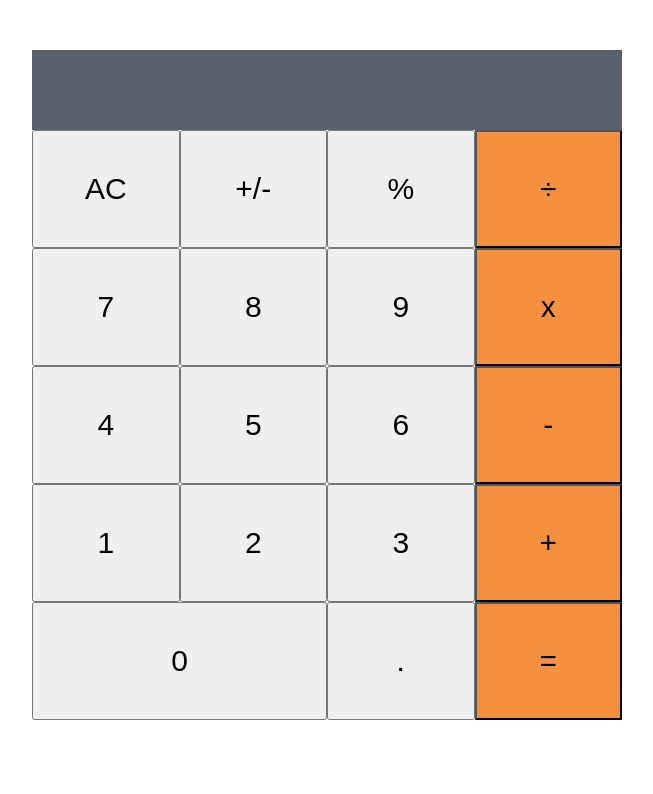
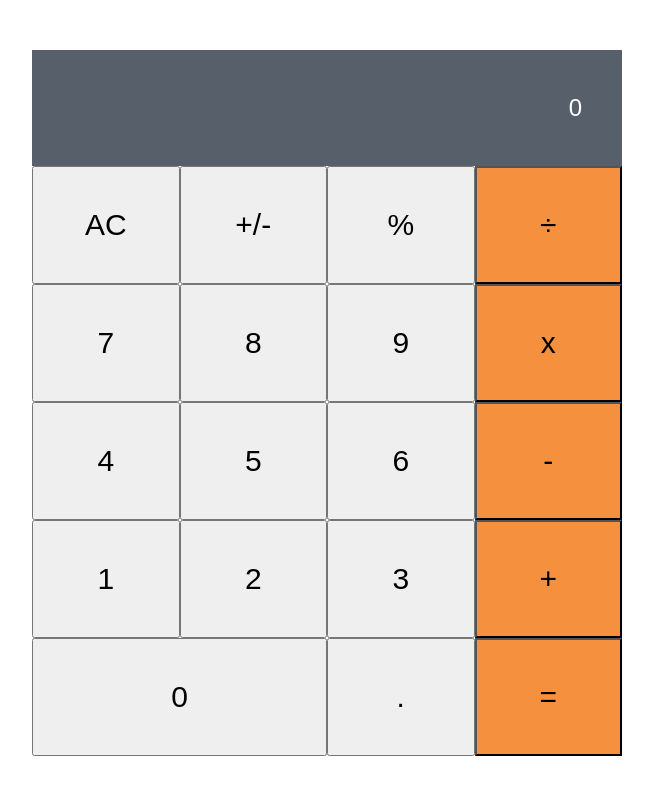
Before and after one commit to ismailakinkunmi/math-magician, a React (Create React App) app: page / in a window 1280 px wide. Shown: the top 794 px of the page, without its empty margins (313-966 px from the left). Built offline with nearby package versions, Linux system fonts and the light colour scheme.

Commit message:
Code refactory in Calculator.js

```diff
--- a/src/App.js
+++ b/src/App.js
@@ -2,10 +2,6 @@
 import React from "react";
 import Calculator from "./components/Calculator";
 
-class App extends React.Component {
-  render() {
-    return <Calculator />;
-  }
-}
+const App = () => <Calculator />;
 
 export default App;
--- a/src/components/Calculator.js
+++ b/src/components/Calculator.js
@@ -1,41 +1,33 @@
-/* eslint-disable comma-dangle */
-/* eslint-disable react/prefer-stateless-function */
-
-import React from "react";
+import React, { useState } from "react";
 import "./Calculator.css";
 import calculate from "../logic/calculate";
 
-class Calculator extends React.Component {
-  constructor(props) {
-    super(props);
-
-    this.state = {
+const Calculator = () => {
+  const [state, setState] = useState({
     total: null,
     operation: null,
-      next: null,
-    };
-    this.calculatorHandler = this.calculatorHandler.bind(this);
-  }
-
-  calculatorHandler = (e) => {
-    const data = calculate(this.state, e.target.innerText);
-    this.setState(data);
+    next: null
+  });
+  const { total, next, operation } = state;
+  const calculatorHandler = (e) => {
+    const data = calculate(state, e.target.innerText);
+    setState(data);
   };
 
-  render() {
-    const { total, next, operation } = this.state;
   return (
     <main className="main">
       <div className="container">
         <div className="output">
-            {`${total || ""} ${operation || ""} ${next || ""}`}
+          {total || next
+            ? `${total || ""} ${operation || ""} ${next || ""}`
+            : 0}
         </div>
         <div
           className="input"
           role="button"
           tabIndex={0}
-            onClick={this.calculatorHandler}
-            onKeyDown={this.calculatorHandler}
+          onClick={calculatorHandler}
+          onKeyDown={calculatorHandler}
         >
           <div className="row">
             <button type="button" className="btn">
@@ -108,7 +100,6 @@ class Calculator extends React.Component {
       </div>
     </main>
   );
-  }
-}
+};
 
 export default Calculator;
```
Lines whose indentation alone changed are shown as unchanged.
